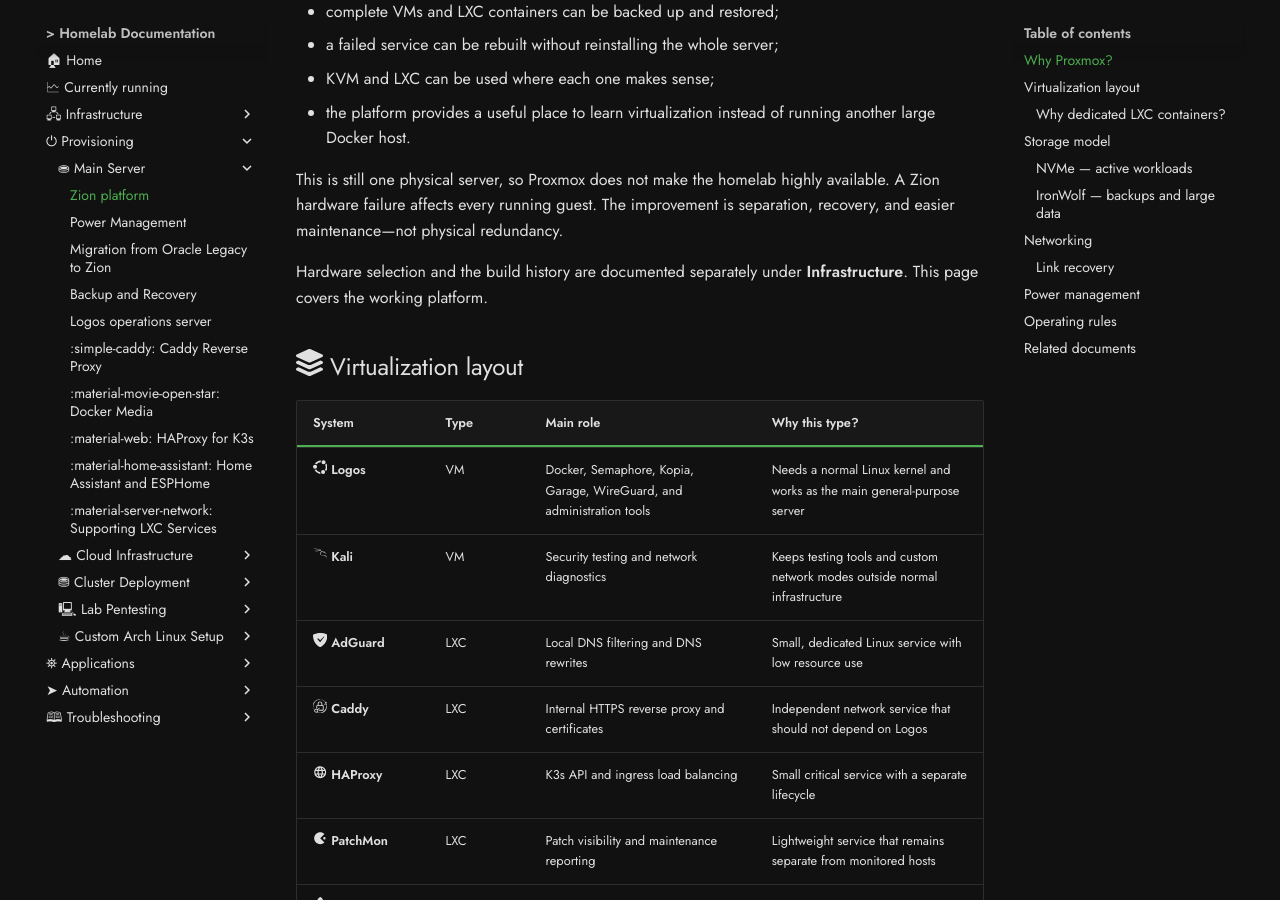
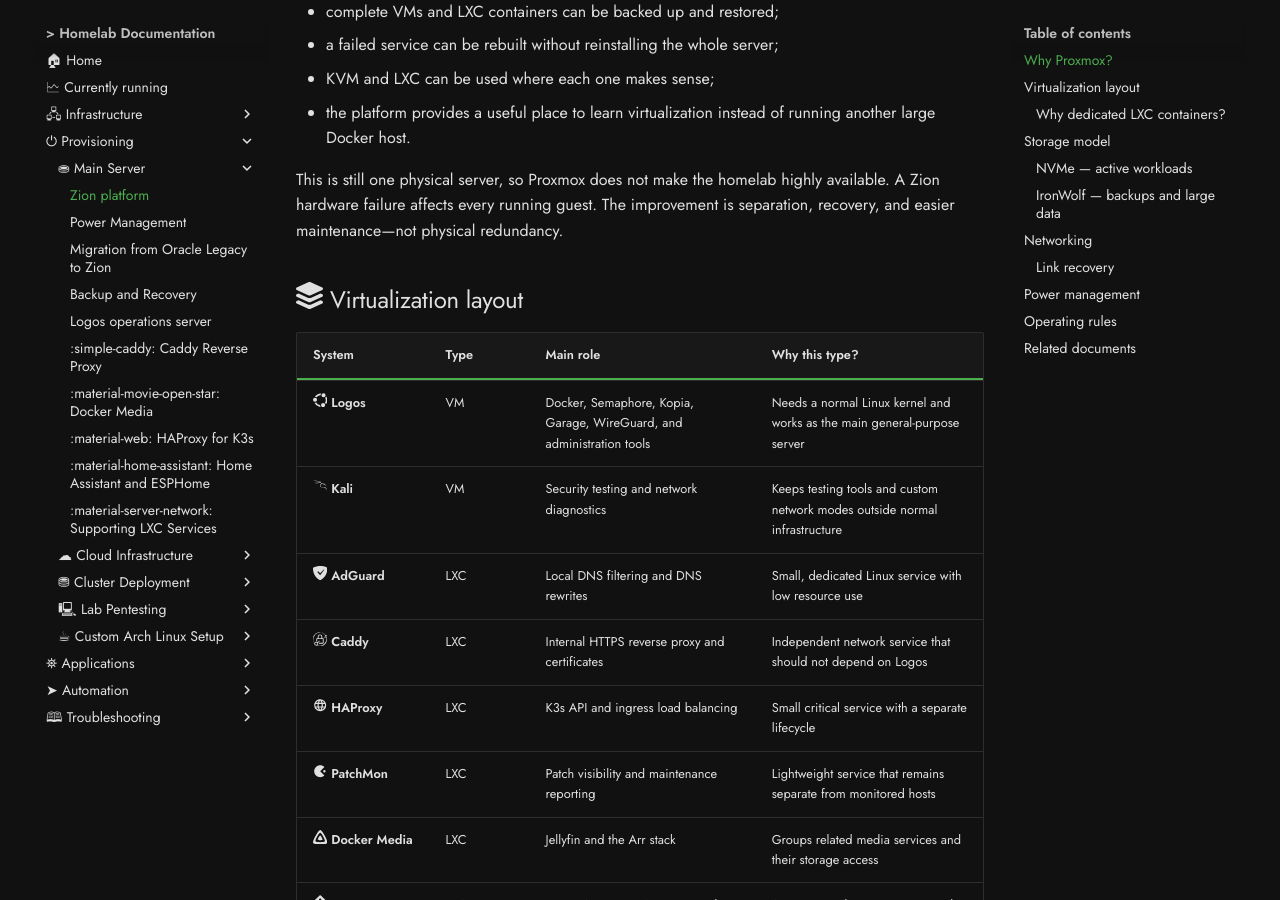
Before and after one commit to kCn3333/homelab, an MkDocs documentation site: the page built from docs/zion/0-platform.md, in a window 1280 px wide and 900 px high, scrolled down 451 px. Built offline with MkDocs 1.6.1 and Material for MkDocs 9.7.7, drawn with Linux system fonts in a browser that asks for light colours; comment, search, counter and statistics services are not loaded.

Commit message:
docs: update zion platform document

```diff
--- a/docs/zion/0-platform.md
+++ b/docs/zion/0-platform.md
@@ -15,8 +15,6 @@
 - the platform provides a useful place to learn virtualization instead of running another large Docker host.
 
 This is still one physical server, so Proxmox does not make the homelab highly available. A Zion hardware failure affects every running guest. The improvement is separation, recovery, and easier maintenance—not physical redundancy.
-
-Hardware selection and the build history are documented separately under **Infrastructure**. This page covers the working platform.
 
 ## :fontawesome-solid-layer-group: Virtualization layout
 
```
